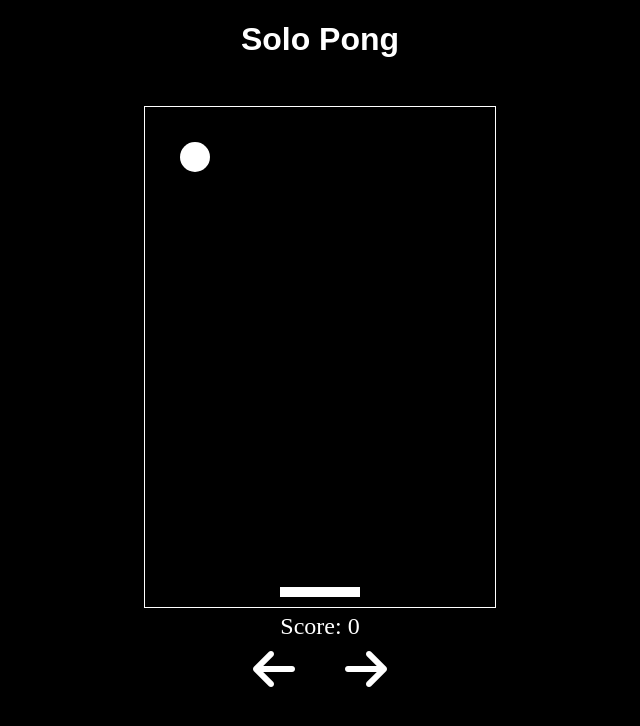
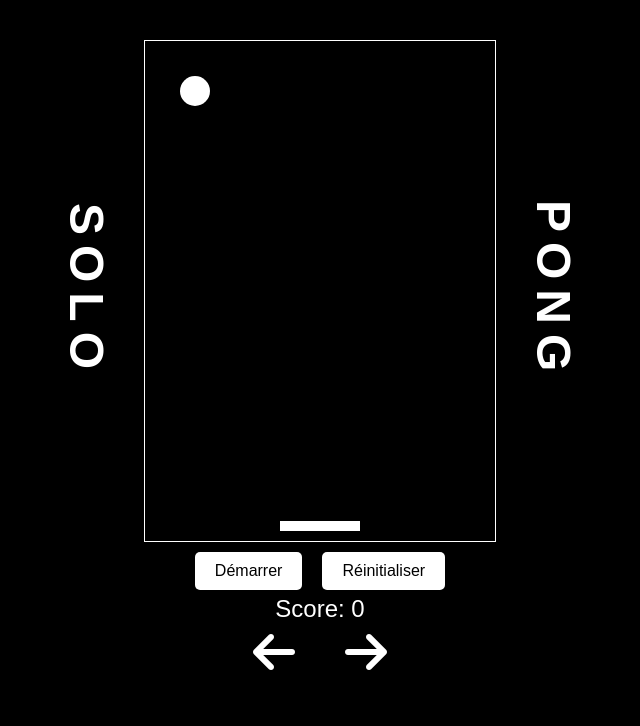
Before and after one commit to marinlrdl/Solopong, a plain HTML site: page index.html in a window 1280 px wide. Shown: the whole page, without its empty margins (320-960 px from the left). Drawn offline with Linux system fonts and the light colour scheme.

Commit message:
Modification HTML et CSS - Titre sur les côtés du canvas

```diff
--- a/index.html
+++ b/index.html
@@ -8,17 +8,20 @@
     <link rel="stylesheet" href="style.css">
 </head>
 <body bgcolor="black" text="white">
-    <header>
-        <h1 class="title">Solo Pong</h1>
-    </header>
     <div class="pong-container">
+        <div class="vertical-title left">SOLO</div>
         <canvas id="pong" width="350" height="500"></canvas>
+        <div class="vertical-title">PONG</div>
+    </div>
+        <div class="controls">
+            <button id="start-button">Démarrer</button>
+            <button id="reset-button">Réinitialiser</button>
+        </div>
         <div class="score">Score: 0</div>
         <div class="arrows">
             <i class="fa-solid fa-arrow-left fa-3x"></i>
             <i class="fa-solid fa-arrow-right fa-3x"></i>
         </div>
-    </div>
     <script src="script.js"></script>
 </body>
 </html>
--- a/style.css
+++ b/style.css
@@ -1,27 +1,31 @@
 body {
-        background-color: black;
-        color: white;
-        margin: 0;
-        display: flex;
-        flex-direction: column;
-        align-items: center;
-}
-
-
-.title {
+    background-color: black;
     color: white;
-    text-align: center;
-    font-family: Arial, sans-serif;
-    font-weight: 900;
+    margin: 0;
+    display: flex;
+    flex-direction: column;
+    align-items: center;
 }
 
 .pong-container {
-    width: 100%;
-    height: 80vh;
+    margin-top: 40px;
     display: flex;
     align-items: center;
     justify-content: center;
-    flex-direction: column;
+    gap: 30px;
+}
+
+.vertical-title {
+    writing-mode: vertical-lr;
+    font-family: Arial, sans-serif;
+    font-size: 48px;
+    font-weight: 900;
+    letter-spacing: 10px;
+    color: white;
+}
+
+.vertical-text.left {
+    transform: rotate(180deg);
 }
 
 #pong {
@@ -40,6 +44,24 @@ body {
 }
 
 .score{
+    font-family: Arial, sans-serif;
     font-size: 24px;
     margin-top: 5px;
 }
+.controls {
+    margin-top: 10px;
+    display: flex;
+    justify-content: center;
+    align-items: center;
+}
+
+#start-button, #reset-button {
+    background-color: #ffffff;
+    color: black;
+    border: none;
+    padding: 10px 20px;
+    margin: 0 10px;
+    cursor: pointer;
+    font-size: 16px;
+    border-radius: 5px;
+}
```
